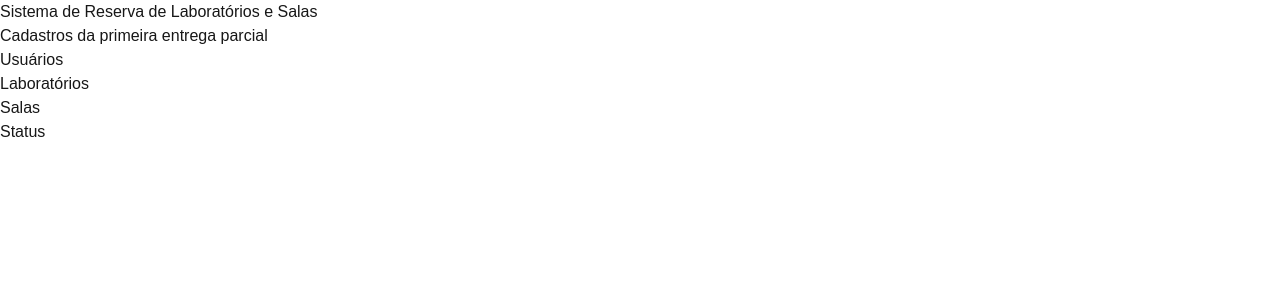
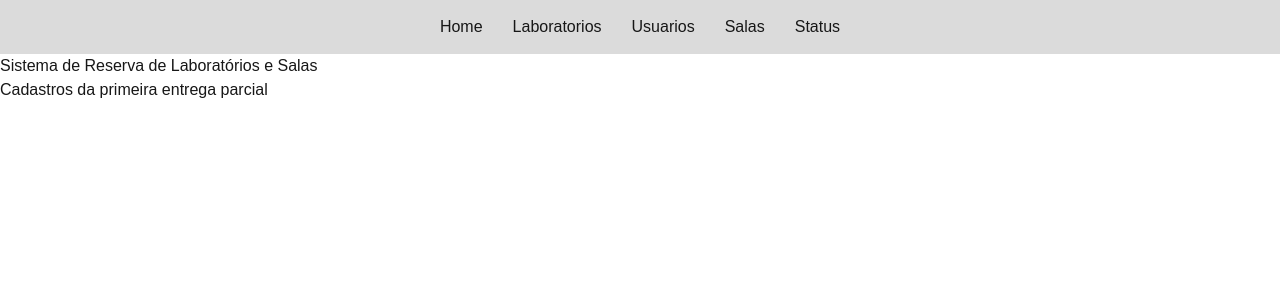
Before and after one commit to MariaIto06/ProjetoPP, a Next.js app in the folder frontend/: page / in a window 1280 px wide. Shown: the top 300 px of the page. Built offline with nearby package versions, Linux system fonts and the light colour scheme.

Commit message:
colocou o header e o css dele

```diff
--- a/frontend/app/layout.tsx
+++ b/frontend/app/layout.tsx
@@ -1,6 +1,7 @@
 import type { Metadata } from "next";
 import { Geist, Geist_Mono } from "next/font/google";
 import "./globals.css";
+import { Header } from "../componente/header";
 
 const geistSans = Geist({
   variable: "--font-geist-sans",
@@ -23,7 +24,11 @@ export default function RootLayout({ children }: LayoutProps<"/">) {
       lang="en"
       className={`${geistSans.variable} ${geistMono.variable} h-full antialiased`}
     >
-      <body className="min-h-full flex flex-col">{children}</body>
+
+      <body className="min-h-full flex flex-col">
+        <Header/>
+        {children}
+      </body>
     </html>
   );
 }
--- a/frontend/app/page.tsx
+++ b/frontend/app/page.tsx
@@ -1,29 +1,8 @@
-import Link from "next/link";
-
 export default function Home() {
   return (
     <main>
       <h1>Sistema de Reserva de Laboratórios e Salas</h1>
       <p>Cadastros da primeira entrega parcial</p>
-
-      <nav>
-        <ul>
-          <li>
-            <Link href="/usuarios">Usuários</Link>
-          </li>
-
-          <li>
-            <Link href="/laboratorio">Laboratórios</Link>
-          </li>
-
-          <li>
-            <Link href="/salas">Salas</Link>
-          </li>
-
-          <li>
-            <Link href="/status">Status</Link>
-          </li>
-        </ul>
-      </nav>
     </main>
-  ) };
+  );
+}
--- a/frontend/app/status/page.tsx
+++ b/frontend/app/status/page.tsx
@@ -11,7 +11,7 @@ export default function Status() {
   const[dados, setDados] = useState<status[]>([]);
 
   async function carregarStatus(){
-    const resposta = await fetch("https://localhost:8080/status");
+    const resposta = await fetch("http://localhost:8080/status");
     const dadosRecebidos = await resposta.json();
 
     setDados(dadosRecebidos);
--- /dev/null
+++ b/frontend/componente/header/header.module.css
@@ -0,0 +1,13 @@
+.header {
+    background-color: #dbdbdb;
+    padding: 15px;
+}
+
+.menu {
+    display: flex;
+    justify-content: center;
+    gap: 30px;
+    list-style: none;
+    margin: 0;
+    padding: 0;
+}
--- /dev/null
+++ b/frontend/componente/header/index.tsx
@@ -0,0 +1,28 @@
+import Link from "next/link";
+import styles from "./header.module.css";
+
+export function Header(){
+    return(
+        <header className={styles.header}>
+            <nav>
+                <ul className={styles.menu}>
+                    <li>
+                        <Link href="/">Home</Link>
+                    </li>
+                    <li>
+                        <Link href="/laboratorio">Laboratorios</Link>
+                    </li>
+                    <li>
+                        <Link href="/usuarios">Usuarios</Link>
+                    </li>
+                    <li>
+                        <Link href="/salas">Salas</Link>
+                    </li>
+                    <li>
+                        <Link href="/status">Status</Link>
+                    </li>
+                </ul>
+            </nav>
+        </header>
+    );
+}
```
